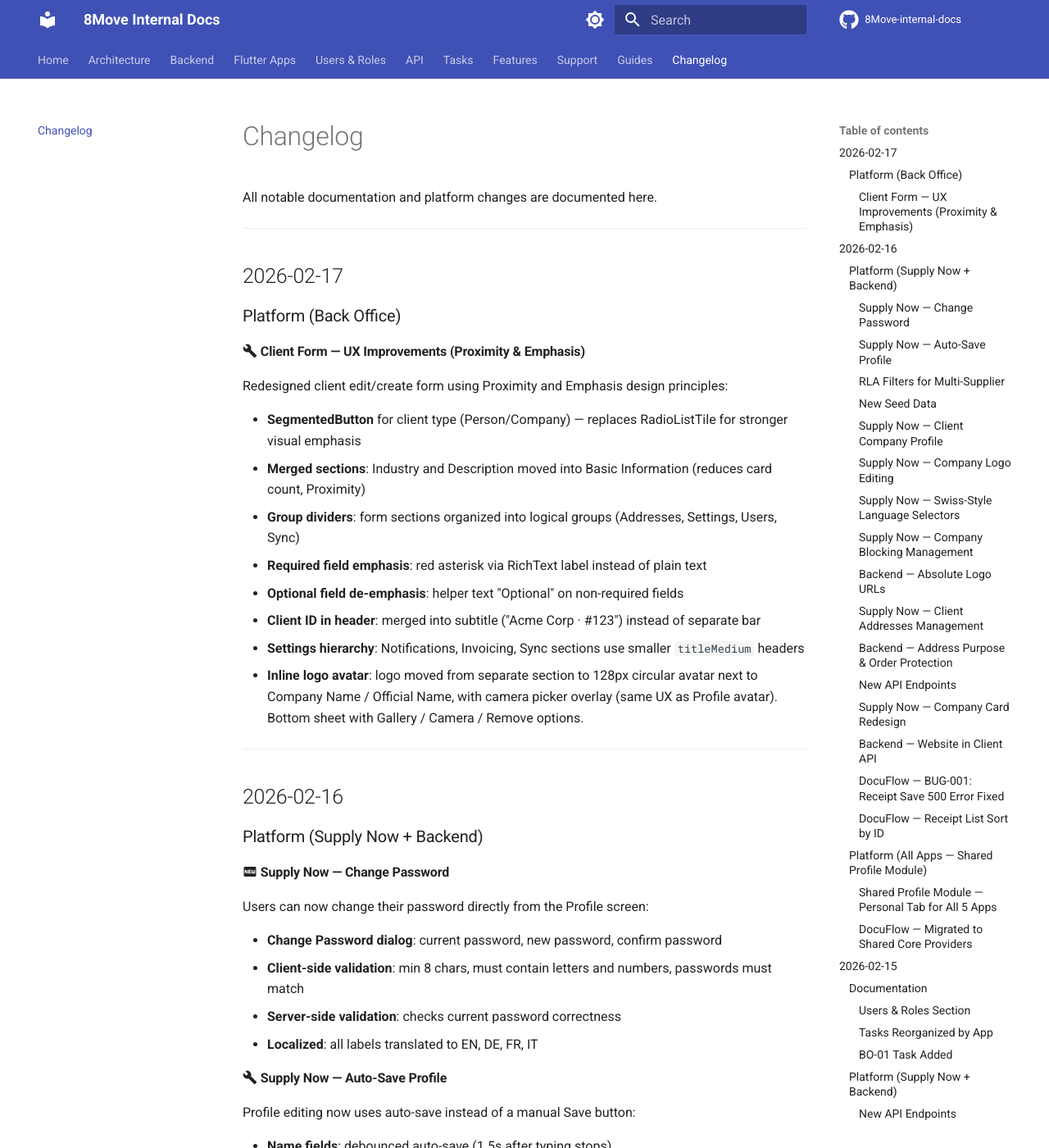
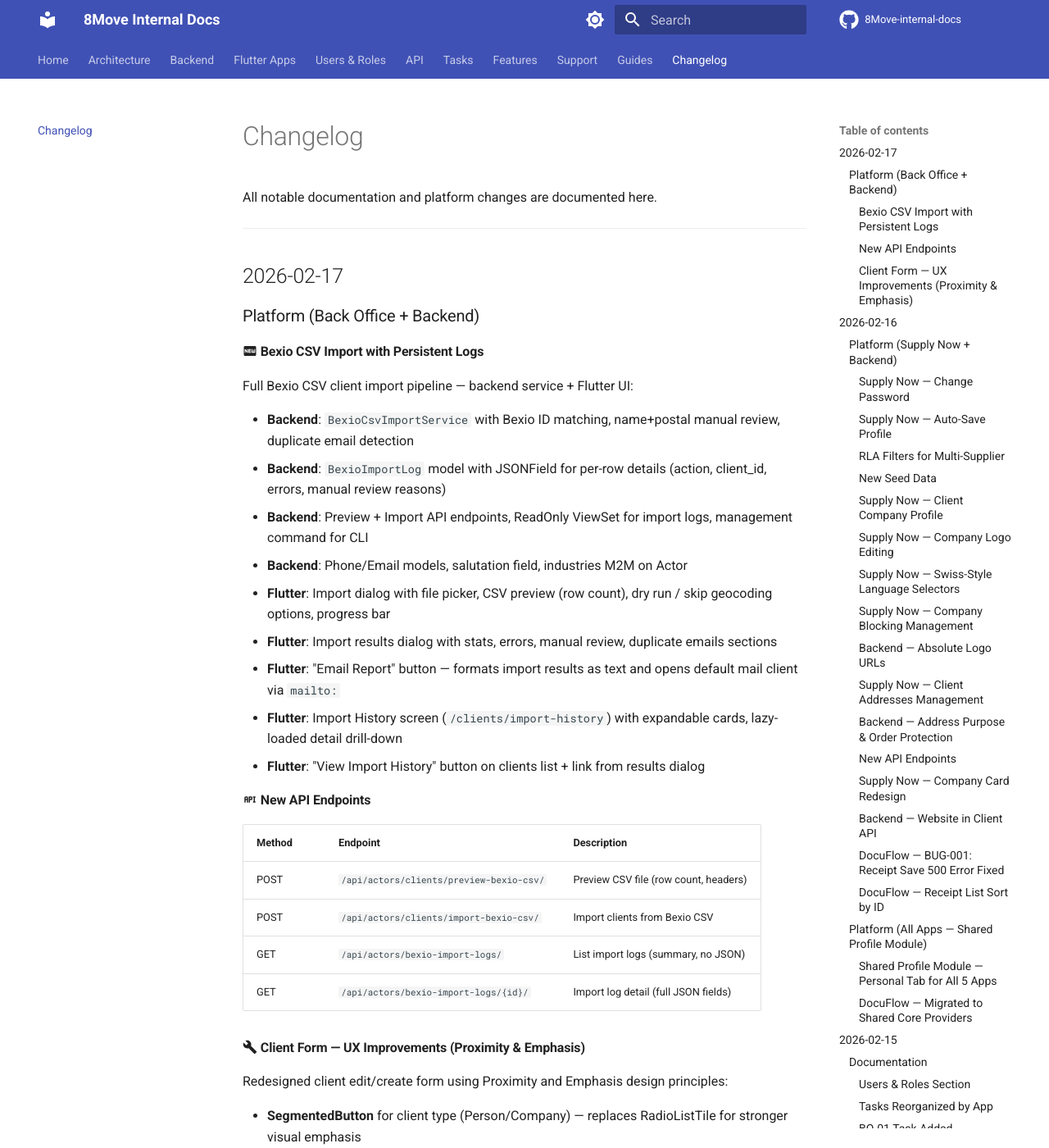
Before and after one commit to MaxShytov/8Move-internal-docs, an MkDocs documentation site: the page built from docs/changelog.md, in a window 1280 px wide and 1400 px high. Shown: the whole window at 82% size. Built offline with MkDocs 1.6.1 and Material for MkDocs 9.7.7, drawn with Linux system fonts in a browser that asks for light colours; comment, search, counter and statistics services are not loaded.

Commit message:
docs: add Bexio CSV Import changelog and working notes
Co-Authored-By: Claude Opus 4.6 <noreply@anthropic.com>

```diff
--- a/docs/changelog.md
+++ b/docs/changelog.md
@@ -6,7 +6,30 @@ All notable documentation and platform changes are documented here.
 
 ## 2026-02-17
 
-### Platform (Back Office)
+### Platform (Back Office + Backend)
+
+#### :material-new-box: Bexio CSV Import with Persistent Logs
+
+Full Bexio CSV client import pipeline — backend service + Flutter UI:
+
+- **Backend**: `BexioCsvImportService` with Bexio ID matching, name+postal manual review, duplicate email detection
+- **Backend**: `BexioImportLog` model with JSONField for per-row details (action, client_id, errors, manual review reasons)
+- **Backend**: Preview + Import API endpoints, ReadOnly ViewSet for import logs, management command for CLI
+- **Backend**: Phone/Email models, salutation field, industries M2M on Actor
+- **Flutter**: Import dialog with file picker, CSV preview (row count), dry run / skip geocoding options, progress bar
+- **Flutter**: Import results dialog with stats, errors, manual review, duplicate emails sections
+- **Flutter**: "Email Report" button — formats import results as text and opens default mail client via `mailto:`
+- **Flutter**: Import History screen (`/clients/import-history`) with expandable cards, lazy-loaded detail drill-down
+- **Flutter**: "View Import History" button on clients list + link from results dialog
+
+#### :material-api: New API Endpoints
+
+| Method | Endpoint | Description |
+|--------|----------|-------------|
+| POST | `/api/actors/clients/preview-bexio-csv/` | Preview CSV file (row count, headers) |
+| POST | `/api/actors/clients/import-bexio-csv/` | Import clients from Bexio CSV |
+| GET | `/api/actors/bexio-import-logs/` | List import logs (summary, no JSON) |
+| GET | `/api/actors/bexio-import-logs/{id}/` | Import log detail (full JSON fields) |
 
 #### :material-wrench: Client Form — UX Improvements (Proximity & Emphasis)
 
```
Also changed, not shown: docs/tasks/current/notes.md (+7 -0 lines).
